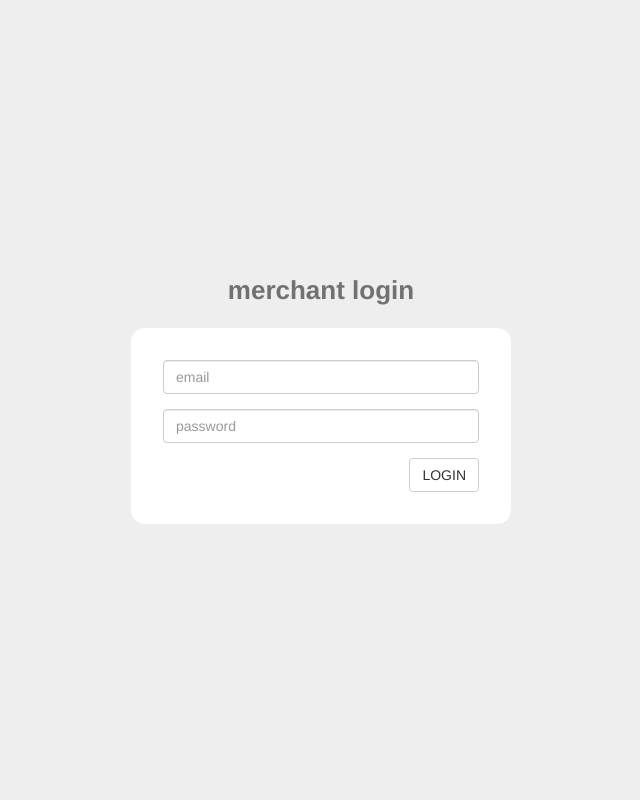
After one commit to MangTomas23/ecommerce, a PHP site: page /dashboard/login.php in a window 1280 px wide. The commit adds this page. Shown: the whole page, without its empty margins (319-959 px from the left). Run offline with PHP 8.4, Linux system fonts and the light colour scheme.

Commit message:
Authenticate dashboard

```diff
--- /dev/null
+++ b/dashboard/login.php
@@ -0,0 +1,97 @@
+<?php
+require '../Classes/Database.php';
+session_start();
+if(isset($_POST['btn_login'])) {
+  $email = $_POST['email'];
+  $password = $_POST['password'];
+
+  $db = Database::getInstance();
+  $dbh = $db->getConnection();
+
+  $stmt = $dbh->prepare("SELECT * FROM merchants WHERE email=:email");
+  $stmt->bindParam(':email', $email);
+  $stmt->execute();
+
+  $result = $stmt->fetch(PDO::FETCH_OBJ);
+  if($result) {
+    if(password_verify($password, $result->password)) {
+      $_SESSION['merchant_session'] = $result->id;
+      echo $_SESSION['merchant_session'];
+      header('Location: index.php');
+    }else{
+      $error = 'Invalid email or password.';
+    }
+  }
+}
+
+?>
+
+<!DOCTYPE html>
+<html>
+  <head>
+    <meta charset="utf-8">
+    <title>Merchant Login</title>
+    <link rel="stylesheet" href="../assets/css/bootstrap.min.css" media="screen" title="no title">
+    <script src="../assets/js/jquery-3.1.1.min.js"></script>
+    <script src="../assets/js/bootstrap.min.js"></script>
+    <style media="screen">
+      html,body, .container-table {
+        height: 100%;
+        background: #eeeeee;
+      }
+      .container-table {
+        display: table;
+      }
+      .vertical-center-row {
+        display: table-cell;
+        vertical-align: middle;
+      }
+      .login-container {
+        padding: 0;
+      }
+
+      .login-header {
+        font-size: 26px;
+        font-weight: 600;
+        text-align: center;
+        color: #717171;
+        margin: 0;
+      }
+
+      .login-form {
+        background: #fff;
+        display: block;
+        padding: 32px;
+        margin-top: 24px;
+        border-radius: 14px;
+      }
+    </style>
+  </head>
+  <body>
+    <div class="container container-table">
+      <div class="row vertical-center-row">
+        <div class="col-md-4 col-md-offset-4 login-container">
+          <h1 class="login-header">merchant login</h1>
+          <form class="login-form" method="post">
+            <div class="form-group">
+              <input class="form-control" type="text" name="email" value="" placeholder="email">
+            </div>
+            <div class="form-group">
+              <input class="form-control" type="password" name="password" value="" placeholder="password">
+            </div>
+            <?php
+              if(isset($error)) {
+            ?>
+              <p>
+                <?php echo $error ?>
+              </p>
+            <?php } ?>
+            <div class="text-right">
+              <button type="submit" class="btn btn-default" name="btn_login">LOGIN</button>
+            </div>
+          </form>
+        </div>
+      </div>
+    </div>
+  </body>
+</html>
--- /dev/null
+++ b/dashboard/logout.php
@@ -0,0 +1,5 @@
+<?php
+session_start();
+session_destroy();
+header('Location: login.php');
+?>
--- a/dashboard/navbar-side.php
+++ b/dashboard/navbar-side.php
@@ -9,7 +9,7 @@
       </div>
       <div class="profile_info">
         <span>Welcome, </span>
-        <h2>Merchant User</h2>
+        <h2><?php echo "$merchant->firstname $merchant->lastname" ?></h2>
       </div>
     </div>
     <div class="sidebar_menu">
--- a/dashboard/navbar-top.php
+++ b/dashboard/navbar-top.php
@@ -5,11 +5,11 @@
         <li class="dropdown">
           <a href="#" class="dropdown-toggle" data-toggle="dropdown">
             <img src="../assets/img/profile.jpg" alt="">
-            Merchant User
+            <?php echo "$merchant->firstname $merchant->lastname" ?>
             <span class="fa fa-angle-down"></span>
           </a>
           <ul class="dropdown-menu dropdown-usermenu pull-right">
-            <li><a href="../logout.php"><i class="fa fa-sign-out pull-right"></i> Log Out</a></li>
+            <li><a href="logout.php"><i class="fa fa-sign-out pull-right"></i> Log Out</a></li>
           </ul>
         </li>
 
```
Also changed, not shown: dashboard/header.php (+16 -1 lines).
